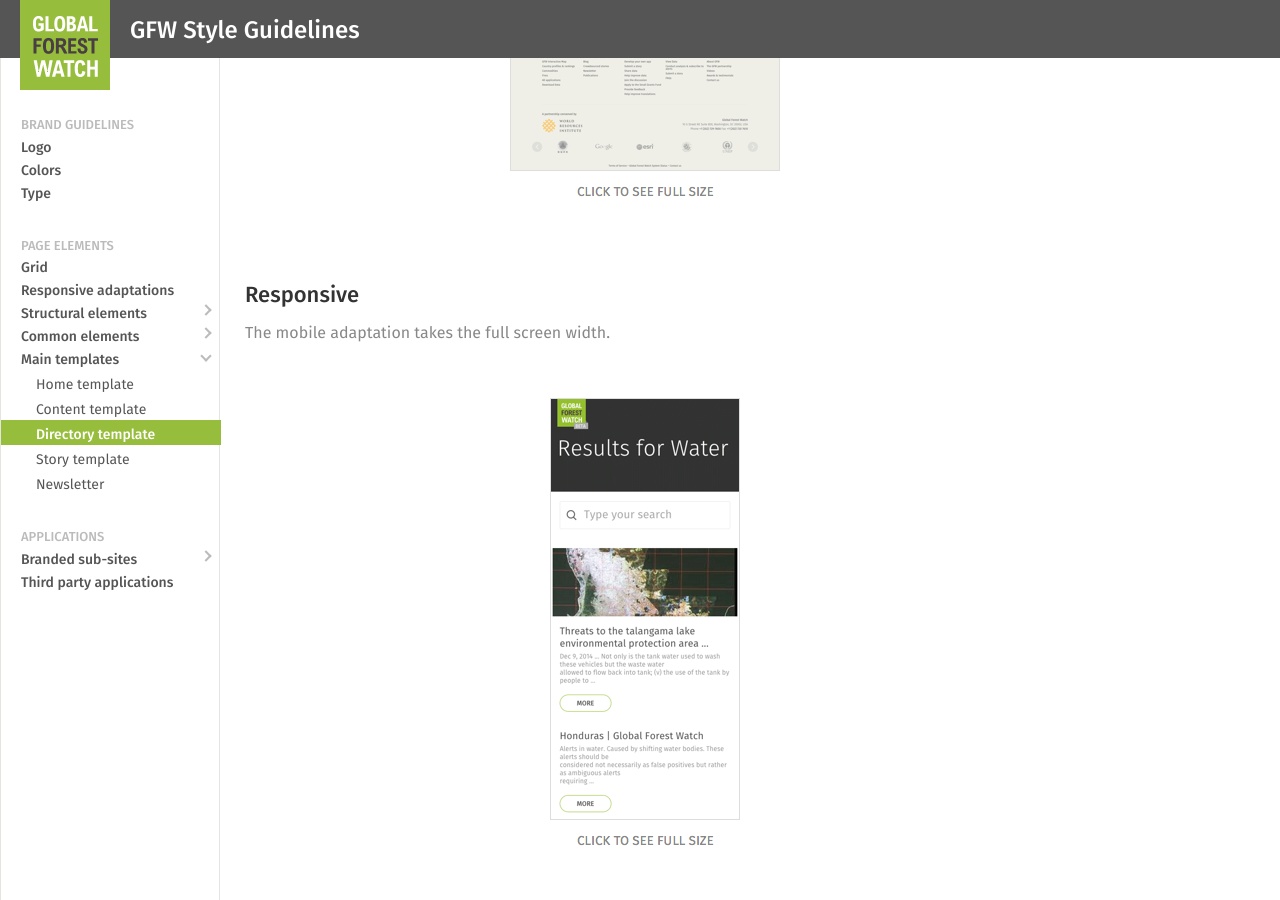
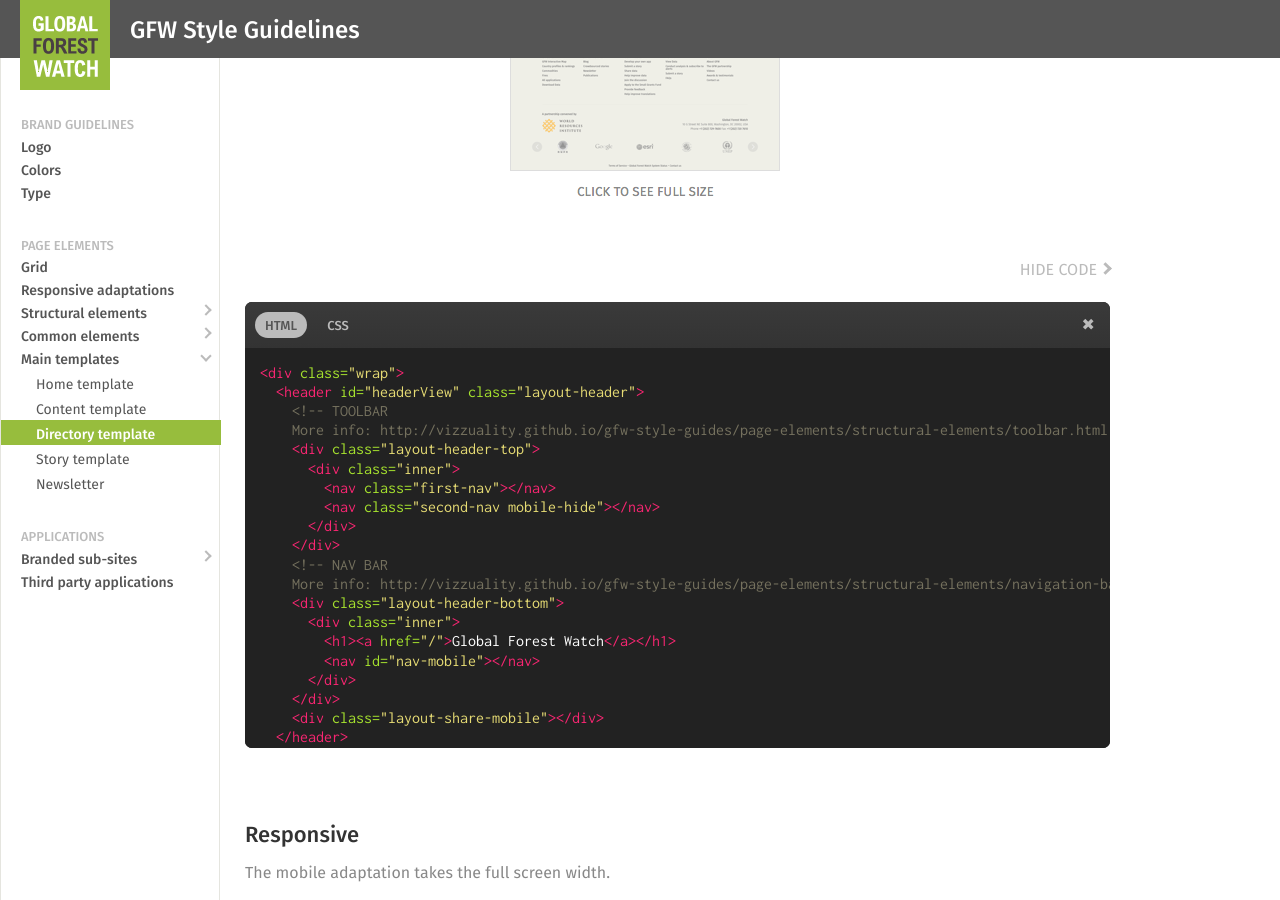
Before and after one commit to Vizzuality/gfw-style-guides, a Jekyll site: the page built from _posts/main-templates/0008-04-01-directory-template.markdown, in a window 1280 px wide and 900 px high, scrolled down 1588 px. Built offline with Jekyll 4.4.1, drawn with Linux system fonts in a browser that asks for light colours.

Commit message:
New directory template code snippet

```diff
--- /dev/null
+++ b/_includes/snippets/main-templates/directory/directory-css.html
@@ -0,0 +1,14 @@
+{% highlight css %}
+
+/* reset.css */
+@import 'https://cdn.rawgit.com/Vizzuality/gfw-style-guides/master/external-css/reset.css';
+/* fonts */
+@import 'http://fonts.googleapis.com/css?family=Fira+Sans:400,500,300';
+/* base */
+@import 'https://cdn.rawgit.com/Vizzuality/gfw-style-guides/master/external-css/base.css';
+/* grid */
+@import 'https://cdn.rawgit.com/Vizzuality/gfw-style-guides/master/external-css/grid.css';
+/* static */
+@import 'https://cdn.rawgit.com/Vizzuality/gfw-style-guides/master/external-css/static.css';
+
+{% endhighlight %}
--- /dev/null
+++ b/_includes/snippets/main-templates/directory/directory.html
@@ -0,0 +1,70 @@
+{% highlight html %}
+
+<div class="wrap">
+  <header id="headerView" class="layout-header">
+    <!-- TOOLBAR
+    More info: http://vizzuality.github.io/gfw-style-guides/page-elements/structural-elements/toolbar.html -->
+    <div class="layout-header-top">
+      <div class="inner">
+        <nav class="first-nav"></nav>
+        <nav class="second-nav mobile-hide"></nav>
+      </div>
+    </div>
+    <!-- NAV BAR
+    More info: http://vizzuality.github.io/gfw-style-guides/page-elements/structural-elements/navigation-bar.html -->
+    <div class="layout-header-bottom">
+      <div class="inner">
+        <h1><a href="/">Global Forest Watch</a></h1>
+        <nav id="nav-mobile"></nav>
+      </div>
+    </div>
+    <div class="layout-share-mobile"></div>
+  </header>
+
+  <div class="layout-content">
+
+    <section id="main-slider" class="main-slider">
+      <nav class="mobile-hide"></nav>
+      <ul class="main-slider-viewport slick-initialized slick-slider"></ul>
+    </section>
+
+    <!-- HEADER -->
+    <section class="header-static">
+    <div class="inner">
+      <header>
+          <h2 class="header-title big source_category_title">Results for water</h2>
+      </header>
+    </div>
+    </section>
+    <!-- CONTENT -->
+    <section class="search-section">
+      <div class="inner">
+        <div class="search-box"></div>
+      </div>
+
+      <div class="inner">
+        <div id="searchView" class="stories-box">
+          <div class="section-footer">
+            <div id="pagination-container"></div>
+          </div>
+        </div>
+      </div>
+    </section>
+  </div>
+
+  <!-- FOOTER
+  More info: http://vizzuality.github.io/gfw-style-guides/page-elements/structural-elements/footer.html -->
+  <div class="footer-share-container"></div>
+  <footer id="footerView" class="layout-footer">
+    <div class="site-map mobile-hide">
+      <div id="siteMap" class="inner">
+        <div id="footerMenu" class="mobile-menu"></div>
+      </div>
+    </div>
+    <div class="partner-box"></div>
+    <div class="footer-logos-btn"></div>
+    <div class="footer-logos"></div>
+    <div class="terms"></div>
+  </footer>
+</div>
+{% endhighlight %}
--- a/_posts/main-templates/0008-04-01-directory-template.markdown
+++ b/_posts/main-templates/0008-04-01-directory-template.markdown
@@ -19,6 +19,10 @@
   </a>
 </div>
 
+<div id="code-snippet-box1" class="code-snippet-box">
+  {% include code-snippet.html htmlcode="snippets/main-templates/directory/directory.html" csscode="snippets/main-templates/directory/directory-css.html" %}
+</div>
+
 
 ### Responsive
 
```
